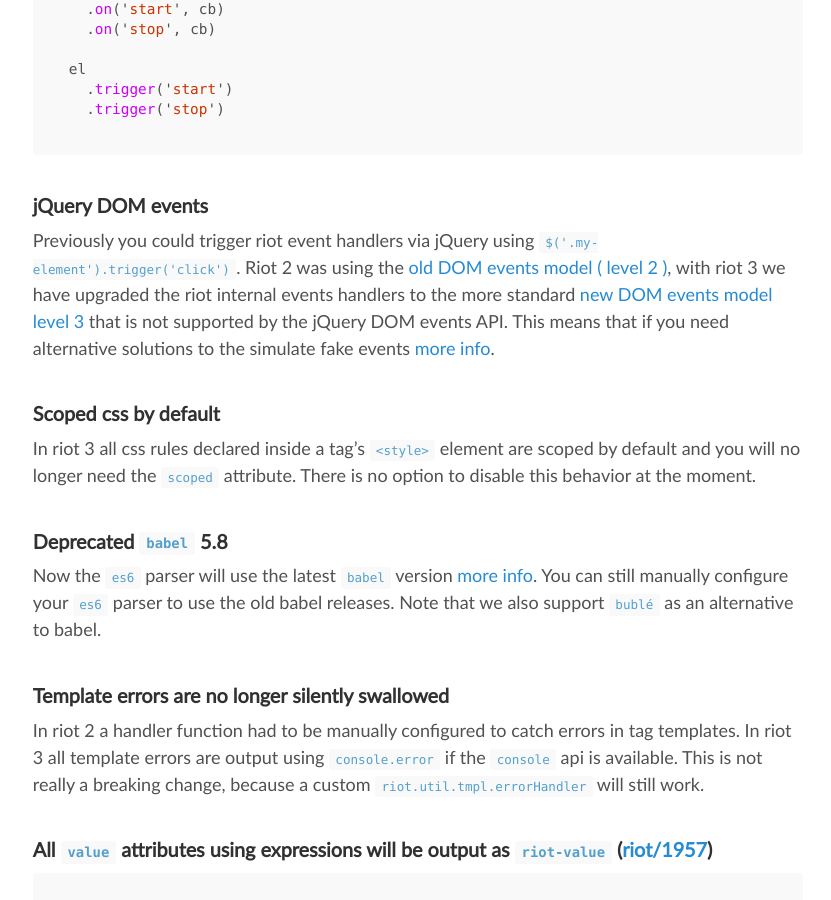
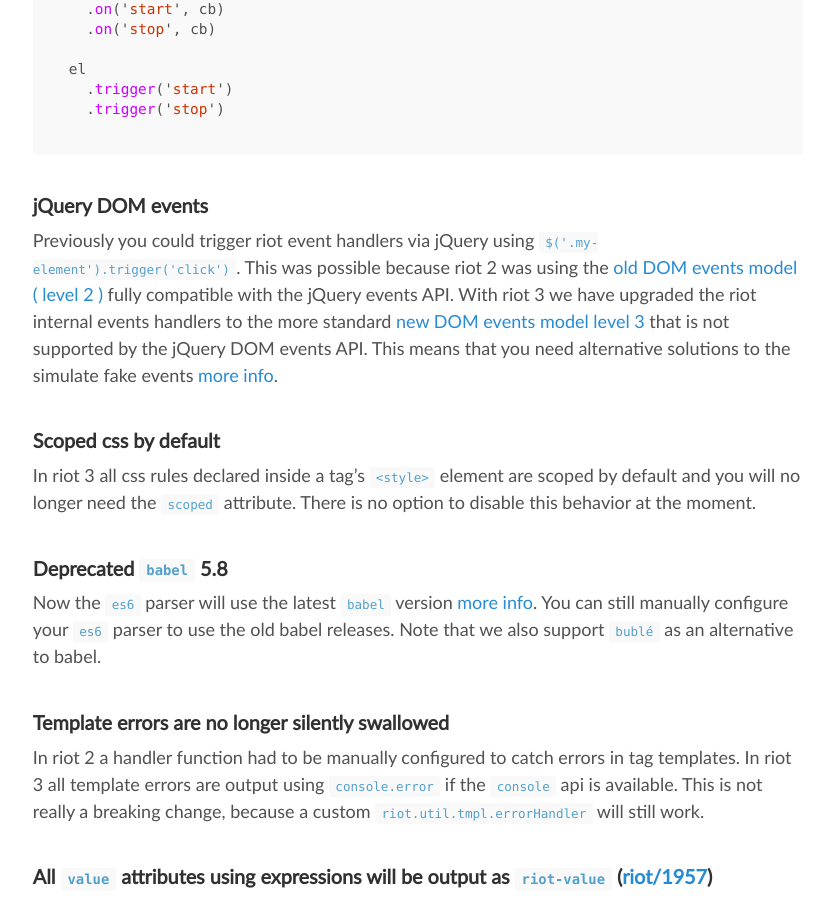
Before and after one commit to riot/riot.github.io, a Jekyll site: the page built from guide/migration-from-riot2.md, in a window 1280 px wide and 900 px high, scrolled down 2969 px. Shown: the whole window, without its empty margins (222-1053 px from the left). Built offline with Jekyll 4.4.1, drawn with Linux system fonts in a browser that asks for light colours; nearby versions of some CDN libraries; emoji names are drawn with the system emoji font.

```diff
--- a/guide/migration-from-riot2.md
+++ b/guide/migration-from-riot2.md
@@ -116,7 +116,7 @@
 
 ### jQuery DOM events
 
-Previously you could trigger riot event handlers via jQuery using `$('.my-element').trigger('click')`. Riot 2 was using the [old DOM events model ( level 2 )](https://www.w3.org/TR/DOM-Level-2-Events/), with riot 3 we have upgraded the riot internal events handlers to the more standard [new DOM events model level 3](https://www.w3.org/TR/DOM-Level-3-Events/) that is not supported by the jQuery DOM events API. This means that if you need alternative solutions to the simulate fake events [more info](https://github.com/riot/riot/issues/2150#issuecomment-271334951).
+Previously you could trigger riot event handlers via jQuery using `$('.my-element').trigger('click')`. This was possible because riot 2 was using the [old DOM events model ( level 2 )](https://www.w3.org/TR/DOM-Level-2-Events/) fully compatible with the jQuery events API. With riot 3 we have upgraded the riot internal events handlers to the more standard [new DOM events model level 3](https://www.w3.org/TR/DOM-Level-3-Events/) that is not supported by the jQuery DOM events API. This means that you need alternative solutions to the simulate fake events [more info](https://github.com/riot/riot/issues/2150#issuecomment-271334951).
 
 ### Scoped css by default
 
```
